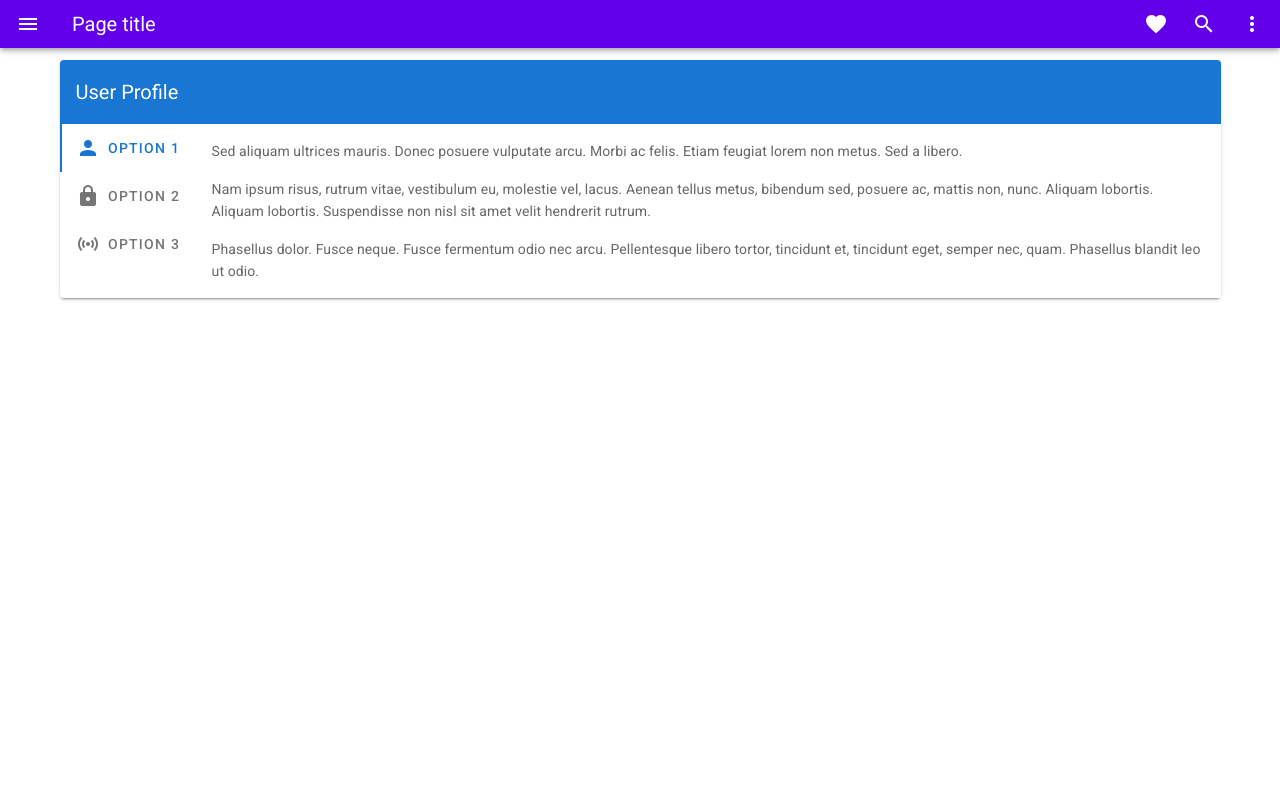
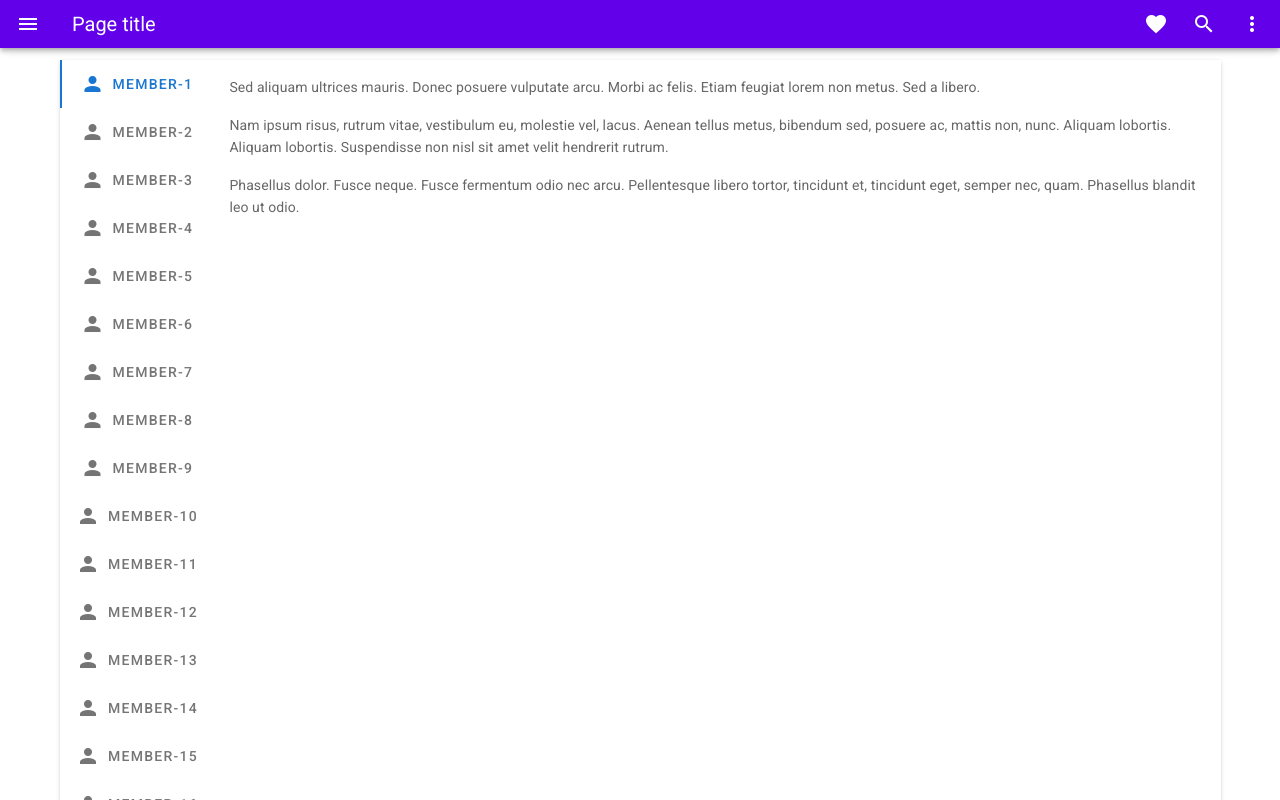
Before and after one commit to Daisky1113/lab9frontend2, a Vue app: page / in a window 1280 px wide. Shown: the top 800 px of the page. Built offline with nearby package versions, Linux system fonts and the light colour scheme.

Commit message:
36人分のモックデータを作ってテンプレート内でv-forディレクティブから参照する
new Array(36).fill(null)
これは要素が36個の配列を作って要素をnullで埋めるという意味

```diff
--- a/src/components/VoteTab.vue
+++ b/src/components/VoteTab.vue
@@ -1,17 +1,9 @@
 <template>
   <v-card>
-    <v-toolbar flat color="primary" dark>
-      <v-toolbar-title>User Profile</v-toolbar-title>
-    </v-toolbar>
     <v-tabs vertical>
-      <v-tab>
-        <v-icon left>mdi-account</v-icon>Option 1
-      </v-tab>
-      <v-tab>
-        <v-icon left>mdi-lock</v-icon>Option 2
-      </v-tab>
-      <v-tab>
-        <v-icon left>mdi-access-point</v-icon>Option 3
+      <v-tab v-for="member in membersData" :key="'tab-' + member.id">
+        <v-icon left>mdi-account</v-icon>
+        {{ member.name }}
       </v-tab>
 
       <v-tab-item>
@@ -62,5 +54,13 @@
 export default {
   name: "VoteTab",
   data: () => ({}),
+  computed: {
+    membersData() {
+      return new Array(36).fill(null).map((el, index) => ({
+        id: index + 1,
+        name: "member-" + (index + 1),
+      }));
+    },
+  },
 };
 </script>
```
